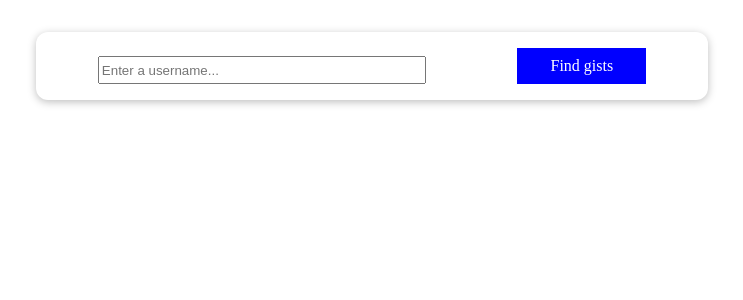
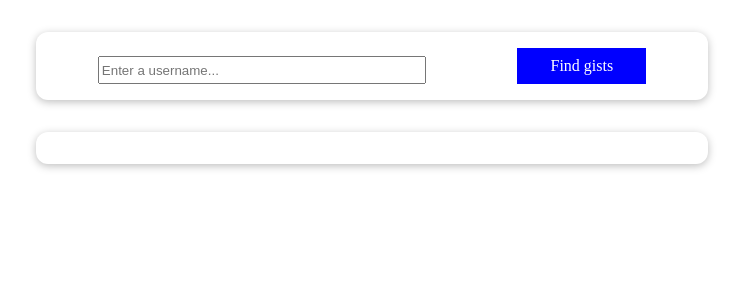
Before and after one commit to AlexandraL3071/gists, a Vue app: page / in a window 1280 px wide. Shown: the top 300 px of the page, without its empty margins (268-1011 px from the left). Built offline with nearby package versions, Linux system fonts and the light colour scheme.

Commit message:
Updates to CSS
Move some common CSS classes to App.vue and update methods' and variables' names

```diff
--- a/src/App.vue
+++ b/src/App.vue
@@ -1,6 +1,8 @@
 <template>
-  <search-bar @enter-username="usernameEntered"></search-bar>
-  <gists-list :entered-username="username"></gists-list>
+  <div>
+    <search-bar @enter-username="usernameWasEntered"></search-bar>
+    <gists-list :entered-username="enteredUsername"></gists-list>
+  </div>
 </template>
 
 <script>
@@ -11,13 +13,13 @@ export default {
   name: "App",
   data() {
     return {
-      username: ''
-    }
+      enteredUsername: "",
+    };
   },
   methods: {
-    usernameEntered(username) {
-      this.username = username;
-    }
+    usernameWasEntered(enteredUsername) {
+      this.enteredUsername = enteredUsername;
+    },
   },
   components: {
     GistsList,
@@ -26,4 +28,17 @@ export default {
 };
 </script>
 
-<style></style>
+<style>
+.container {
+  margin: 2rem auto;
+  max-width: 40rem;
+  padding: 1rem;
+  border-radius: 12px;
+  box-shadow: 0 2px 8px rgba(0, 0, 0, 0.26);
+}
+
+.flex-container {
+  display: flex;
+  justify-content: space-around;
+}
+</style>
--- a/src/components/SearchBar.vue
+++ b/src/components/SearchBar.vue
@@ -47,14 +47,6 @@ input[type="text"] {
   margin-top: 0.5rem;
 }
 
-.container {
-  margin: 2rem auto;
-  max-width: 40rem;
-  padding: 1rem;
-  border-radius: 12px;
-  box-shadow: 0 2px 8px rgba(0, 0, 0, 0.26);
-}
-
 button {
   font: inherit;
   border: 1px solid #0000FF;
@@ -69,9 +61,4 @@ button:active {
   background-color: #3333FF;
   border-color: #3333FF;
 }
-
-.flex-container {
-  display: flex;
-  justify-content: space-around;
-}
 </style>
```
